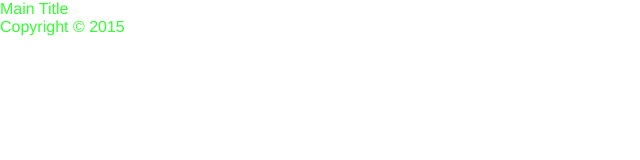
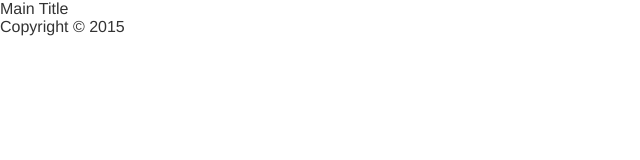
Before and after one commit to sg47/cartorasta-3js, a website: page src/index.html in a window 1280 px wide. Shown: the whole page, without its empty margins (0-640 px from the left). Drawn offline with nearby package versions, Linux system fonts and the light colour scheme; files that its build step writes are made by us from their sources.

Commit message:
font color update

```diff
--- a/src/styles/main.scss
+++ b/src/styles/main.scss
@@ -6,7 +6,7 @@
 
 /* Font */
 $primary-font-stack:    "Helvetica Neue", Helvetica, sans-serif;
-$primary-color:         #3f3;
+$primary-color:         #333;
 
 body {
     font: 100% $primary-font-stack;
```
